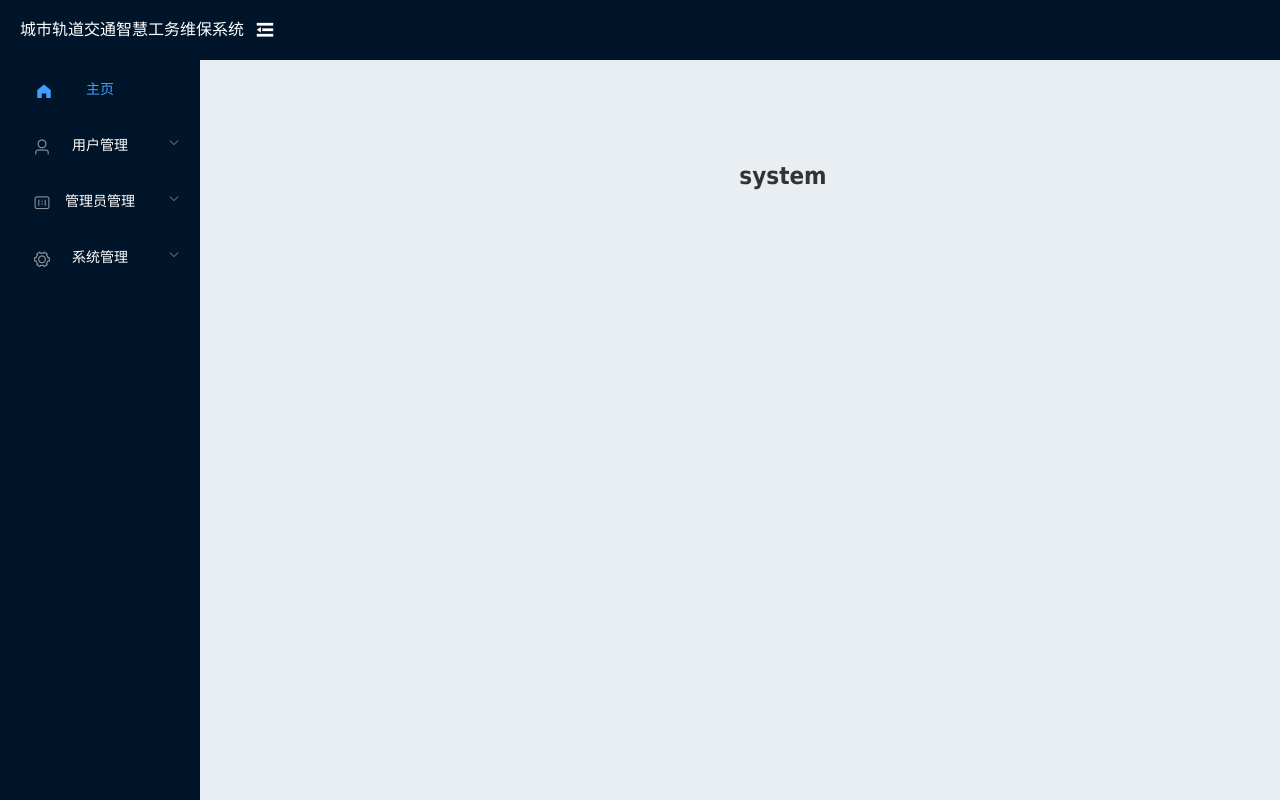
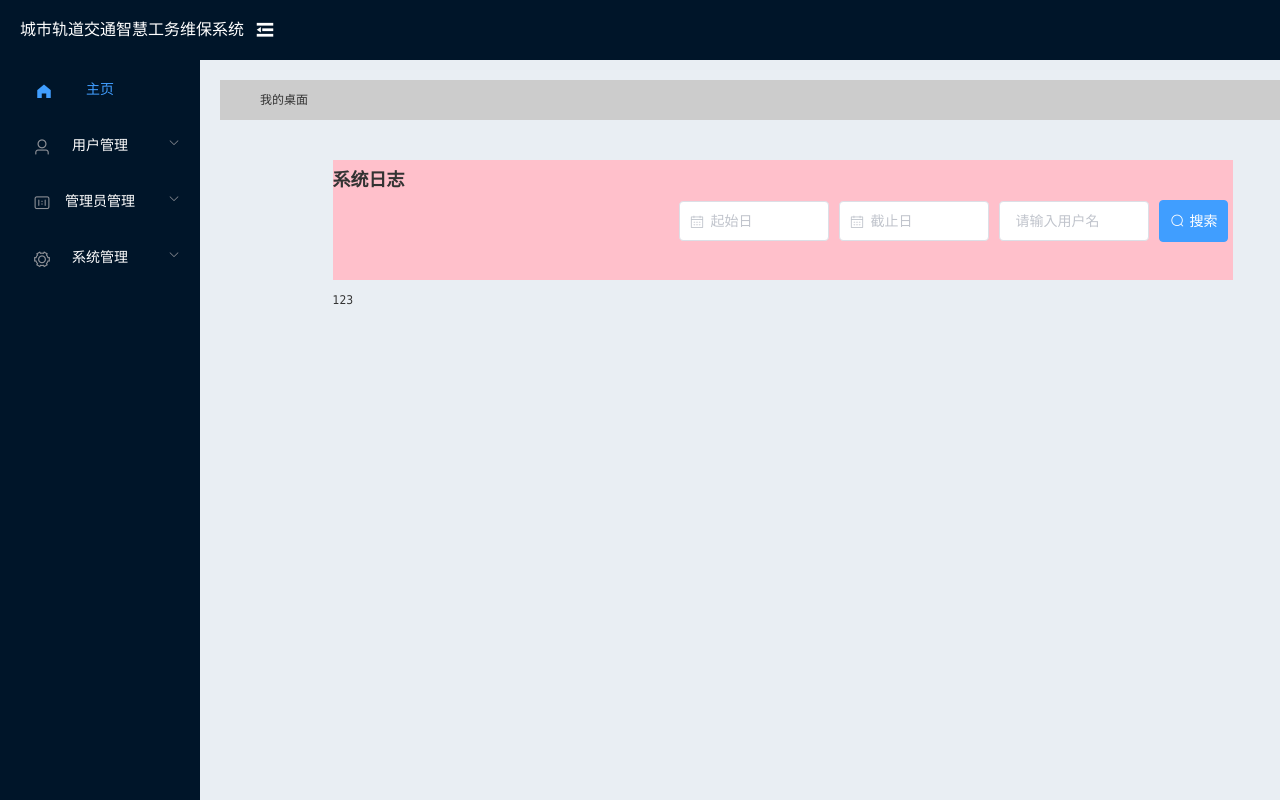
Before and after one commit to AdhereZ/maintenance, a Vue app: page /systemLog in a window 1280 px wide. Shown: the top 800 px of the page. Built offline with nearby package versions, Linux system fonts and the light colour scheme.

Commit message:
succeed1

```diff
--- a/src/views/layout/Layout.vue
+++ b/src/views/layout/Layout.vue
@@ -3,30 +3,14 @@
     <el-header>
       <div class="systemTitle">
         <div>城市轨道交通智慧工务维保系统</div>
-        <i
-          :class="isCollapse ? 'el-icon-s-unfold' : 'el-icon-s-fold'"
-          @click="menuCollapse"
-        ></i>
+        <i :class="isCollapse ? 'el-icon-s-unfold' : 'el-icon-s-fold'" @click="menuCollapse"></i>
       </div>
     </el-header>
     <el-container>
       <el-aside :width="isCollapse ? '75px' : '200px'">
-        <el-menu
-          background-color="#001529"
-          text-color="#fff"
-          :collapse="isCollapse"
-          :unique-opened="true"
-          :collapse-transition="false"
-          :default-active="activePath"
-          :router="true"
-        >
+        <el-menu background-color="#001529" text-color="#fff" :collapse="isCollapse" :unique-opened="true" :collapse-transition="false" :default-active="activePath" :router="true">
           <template v-for="item in menuList">
-            <el-menu-item
-              :index="item.path"
-              v-if="!item.children"
-              class="singleMenu"
-              :key="item.id"
-            >
+            <el-menu-item :index="item.path" v-if="!item.children" class="singleMenu" :key="item.id">
               <i :class="item.icon"></i>
               <span slot="title">{{ item.name }}</span>
             </el-menu-item>
@@ -35,11 +19,7 @@
                 ><i :class="item.icon"></i>
                 <span v-if="!isCollapse">{{ item.name }}</span>
               </template>
-              <el-menu-item
-                :index="item1.path"
-                v-for="item1 in item.children"
-                :key="item1.id"
-              >
+              <el-menu-item :index="item1.path" v-for="item1 in item.children" :key="item1.id">
                 <i :class="item1.icon"></i>
                 <span>{{ item1.name }}</span>
               </el-menu-item>
@@ -56,91 +36,91 @@
 
 <script>
 export default {
-  name: "Layout",
+  name: 'Layout',
   data() {
     return {
       isCollapse: false,
-      activePath: "home",
+      activePath: 'home',
       menuList: [
-        { name: "主页", id: 99, icon: "el-icon-s-home", path: "home" },
+        { name: '主页', id: 99, icon: 'el-icon-s-home', path: 'home' },
         {
-          name: "用户管理",
+          name: '用户管理',
           id: 100,
-          icon: "el-icon-user",
+          icon: 'el-icon-user',
           children: [
             {
-              name: "用户列表",
+              name: '用户列表',
               id: 101,
-              icon: "el-icon-menu",
-              path: "userList",
+              icon: 'el-icon-menu',
+              path: 'userList'
             },
             {
-              name: "移除的用户",
+              name: '移除的用户',
               id: 102,
-              icon: "el-icon-menu",
-              path: "removeUser",
+              icon: 'el-icon-menu',
+              path: 'removeUser'
             },
             {
-              name: "登录日志",
+              name: '登录日志',
               id: 103,
-              icon: "el-icon-menu",
-              path: "loginLog",
-            },
-          ],
+              icon: 'el-icon-menu',
+              path: 'loginLog'
+            }
+          ]
         },
         {
-          name: "管理员管理",
+          name: '管理员管理',
           id: 200,
-          icon: "el-icon-c-scale-to-original",
+          icon: 'el-icon-c-scale-to-original',
           children: [
             {
-              name: "角色管理",
+              name: '角色管理',
               id: 201,
-              icon: "el-icon-menu",
-              path: "roleManage",
+              icon: 'el-icon-menu',
+              path: 'roleManage'
             },
             {
-              name: "权限管理",
+              name: '权限管理',
               id: 202,
-              icon: "el-icon-menu",
-              path: "authManage",
+              icon: 'el-icon-menu',
+              path: 'authManage'
             },
             {
-              name: "管理员列表",
+              name: '管理员列表',
               id: 203,
-              icon: "el-icon-menu",
-              path: "adminList",
-            },
-          ],
+              icon: 'el-icon-menu',
+              path: 'adminList'
+            }
+          ]
         },
         {
-          name: "系统管理",
+          name: '系统管理',
           id: 300,
-          icon: "el-icon-setting",
+          icon: 'el-icon-setting',
           children: [
             {
-              name: "系统设置",
+              name: '系统设置',
               id: 301,
-              icon: "el-icon-menu",
-              path: "systemSetting",
+              icon: 'el-icon-menu',
+              path: 'systemSetting'
             },
             {
-              name: "系统日志",
+              name: '系统日志',
               id: 302,
-              icon: "el-icon-menu",
-              path: "systemLog",
-            },
-          ],
-        },
-      ],
-    };
+              icon: 'el-icon-menu',
+              path: 'systemLog'
+            }
+          ]
+        }
+      ]
+    }
   },
   methods: {
     menuCollapse() {
-      this.isCollapse = !this.isCollapse;
-    },
-  },
-};
+      this.isCollapse = !this.isCollapse
+    }
+  }
+}
 </script>
 
 <style lang="less" scoped>
--- a/src/views/system/SystemLog.vue
+++ b/src/views/system/SystemLog.vue
@@ -1,13 +1,90 @@
 <template>
-  <h1>system</h1>
+  <div>
+    <ul class="tab-title">
+      <li>我的桌面</li>
+    </ul>
+    <div class="log-header w">
+      <h2>
+        系统日志
+      </h2>
+      <div class="block">
+        <el-date-picker v-model="value1" type="date" placeholder="起始日"> </el-date-picker>
+        <el-date-picker v-model="value2" type="date" placeholder="截止日"> </el-date-picker>
+        <el-input v-model="input" placeholder="请输入用户名"></el-input>
+        <el-button type="primary" icon="el-icon-search">搜索</el-button>
+      </div>
+    </div>
+    <div class="log-main w">123</div>
+  </div>
 </template>
 
 <script>
 export default {
+  data() {
+    return {
+      // 起始日和截止日的数据
+      pickerOptions: {
+        disabledDate(time) {
+          return time.getTime() > Date.now()
+        }
+      },
+      value1: '',
+      value2: '',
 
+      // 用户名的数据
+      input: ''
+    }
+  }
 }
 </script>
 
-<style>
+<style lang="less" scoped>
+* {
+  line-height: 40px;
+  text-align: left;
+}
 
+.el-input.is-active .el-input__inner,
+.el-input__inner:focus {
+  border: none;
+}
+
+.w {
+  width: 80%;
+  margin: 0 auto;
+}
+
+.tab-title {
+  height: 40px;
+  line-height: 40px;
+  background-color: #ccc;
+  padding: 0;
+  text-align: left;
+}
+.tab-title li {
+  display: inline-block;
+  margin: 0 40px;
+}
+
+.log-header {
+  height: 120px;
+  margin-top: 40px;
+  background-color: pink;
+  overflow: hidden;
+}
+
+.block {
+  float: right;
+}
+
+.block div {
+  display: inline-block;
+  width: 150px;
+  margin: 0 5px;
+}
+
+.block button {
+  padding: 0 10px;
+  margin: 0 5px;
+}
 </style>
--- a/src/views/system/SystemSetting.vue
+++ b/src/views/system/SystemSetting.vue
@@ -3,11 +3,7 @@
 </template>
 
 <script>
-export default {
-
-}
+export default {}
 </script>
 
-<style>
-
-</style>
+<style lang="less" scoped></style>
```
Also changed, not shown: 1 other file (tests, documents, lock files or other folders).
